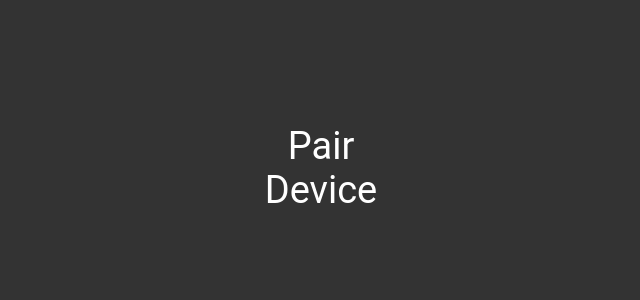
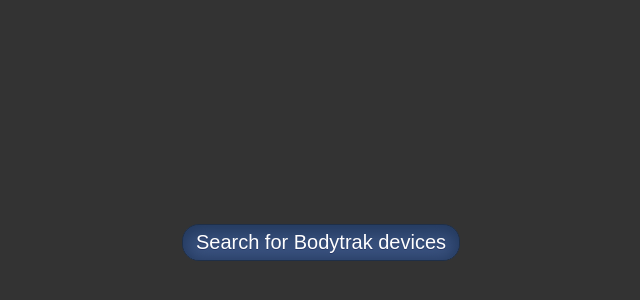
Before and after one commit to calinsoporan/calinsoporan.github.io, a plain HTML site: page Bodytrak/index.html in a window 1280 px wide. Shown: the part 176-476 px from the top of the page, without its empty margins (319-959 px from the left). Drawn offline with Linux system fonts and the light colour scheme.

Commit message:
Add button for search

```diff
--- a/Bodytrak/index.html
+++ b/Bodytrak/index.html
@@ -10,7 +10,7 @@
   </head>
   <body>
     <div id="container">
-      <div id="statusText">Pair Device</div>
+        <button type="button" id="search">Search for Bodytrak devices</button>
     </div>
   </body>
 </html>
--- a/Bodytrak/styles.css
+++ b/Bodytrak/styles.css
@@ -6,20 +6,61 @@
     bottom: 0;
     background-color: #333333;
     font-family: Roboto;
+    text-align: center;
 }
 
-#statusText {
-    position: absolute;
-    bottom: 50%;
-    left: 0;
-    right: 0;
+/*#search {
+    background-color: #2e466e;
+    border: none;
+    color: white;
+    padding: 15px 32px;
     text-align: center;
-    margin: 0 auto;
-    color: #fff;
-    font-size: 38px;
-    width: 128px;
-    overflow-x: visible;
-    cursor: default;
-    padding: 12px 0;
-    -webkit-user-select: none;
+    text-decoration: none;
+    display: inline-block;
+    font-size: 16px;
+}*/
+
+#search {
+	-moz-box-shadow:inset 0px 0px 15px 3px #23395e;
+	-webkit-box-shadow:inset 0px 0px 15px 3px #23395e;
+	box-shadow:inset 0px 0px 15px 3px #23395e;
+	background:-webkit-gradient(linear, left top, left bottom, color-stop(0.05, #2e466e), color-stop(1, #415989));
+	background:-moz-linear-gradient(top, #2e466e 5%, #415989 100%);
+	background:-webkit-linear-gradient(top, #2e466e 5%, #415989 100%);
+	background:-o-linear-gradient(top, #2e466e 5%, #415989 100%);
+	background:-ms-linear-gradient(top, #2e466e 5%, #415989 100%);
+	background:linear-gradient(to bottom, #2e466e 5%, #415989 100%);
+	filter:progid:DXImageTransform.Microsoft.gradient(startColorstr='#2e466e', endColorstr='#415989',GradientType=0);
+	background-color:#2e466e;
+	-moz-border-radius:17px;
+	-webkit-border-radius:17px;
+	border-radius:17px;
+	border:1px solid #1f2f47;
+	display:inline-block;
+	cursor:pointer;
+	color:#ffffff;
+	font-family:Arial;
+	font-size:20px;
+	padding:6px 13px;
+	text-decoration:none;
+	text-shadow:0px 1px 0px #263666;
+    position: relative;
+    top:50%;
 }
+
+#search:hover {
+	background:-webkit-gradient(linear, left top, left bottom, color-stop(0.05, #415989), color-stop(1, #2e466e));
+	background:-moz-linear-gradient(top, #415989 5%, #2e466e 100%);
+	background:-webkit-linear-gradient(top, #415989 5%, #2e466e 100%);
+	background:-o-linear-gradient(top, #415989 5%, #2e466e 100%);
+	background:-ms-linear-gradient(top, #415989 5%, #2e466e 100%);
+	background:linear-gradient(to bottom, #415989 5%, #2e466e 100%);
+	filter:progid:DXImageTransform.Microsoft.gradient(startColorstr='#415989', endColorstr='#2e466e',GradientType=0);
+	background-color:#415989;
+}
+/*
+#search:active {
+	position:relative;
+	top:1px;
+}
+*/
```
